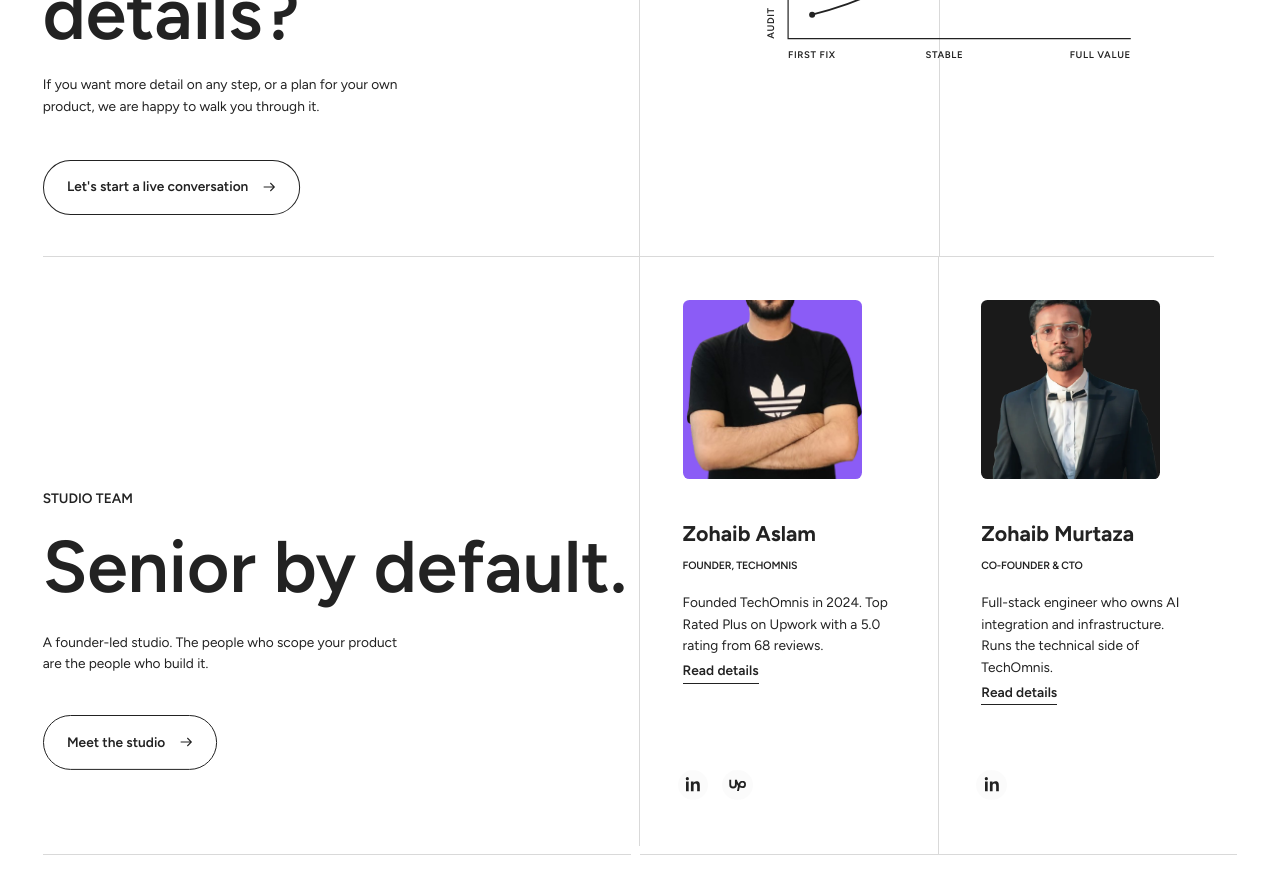
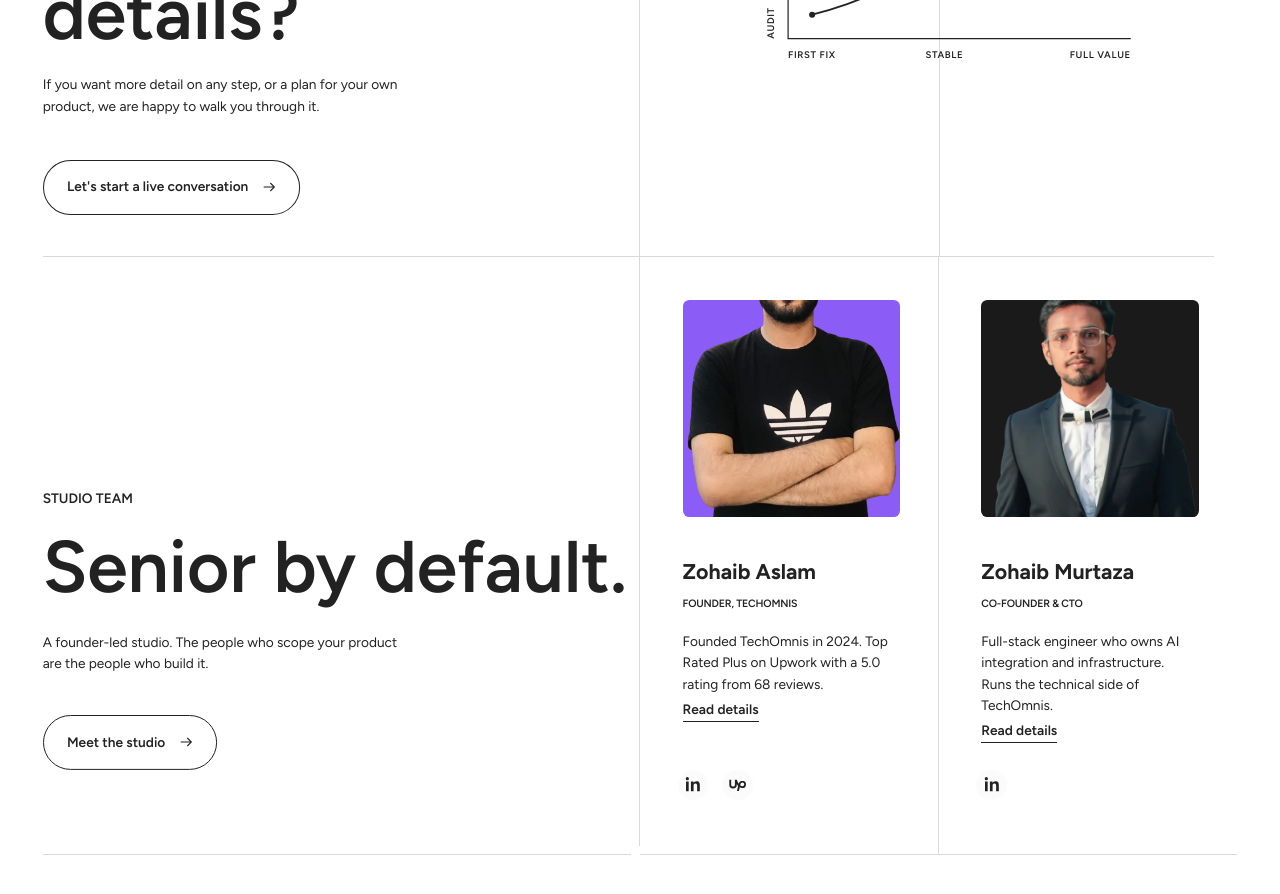
Before and after one commit to hafizzohaibaslam/techomnis-v3, a Next.js app: page /process in a window 1280 px wide. Shown: the part 6312-7206 px from the top of the page. Built offline with nearby package versions, Linux system fonts and the light colour scheme.

Commit message:
fix: increase team portrait size to 17rem to match UXIS scale
- .avatar: 14rem → 17rem (~323px at base font)
- .avatar-img: 14rem → 17rem
- Larger portraits better match UXIS Leadership Team reference
- Portraits now fill more of their column like UXIS

```diff
--- a/src/app/globals.css
+++ b/src/app/globals.css
@@ -237,8 +237,8 @@ html:not(.motion-off) .motion .bars i{animation:eq 1.1s ease-in-out infinite}
 .why-left p{max-width:29rem;margin-top:1.74rem}
 .why-left .btnw{margin-top:3.13rem}
 .profile{padding:3.33rem;display:flex;flex-direction:column;align-items:flex-start;height:46.67vw}
-.avatar{width:14rem;height:14rem;background:#EDEDEB;display:grid;place-items:center;font-size:3.5rem;font-weight:600;color:#6d6d6d;border-radius:.5rem}
-.avatar-img{width:14rem;height:14rem;border-radius:.5rem;overflow:hidden;flex-shrink:0}
+.avatar{width:17rem;height:17rem;background:#EDEDEB;display:grid;place-items:center;font-size:4rem;font-weight:600;color:#6d6d6d;border-radius:.5rem}
+.avatar-img{width:17rem;height:17rem;border-radius:.5rem;overflow:hidden;flex-shrink:0}
 .profile .nm{font-size:1.67rem;line-height:1.9rem;font-weight:700;margin-top:3.33rem}
 .profile .cap{margin-top:.95rem}
 .profile .bio{margin-top:1.5rem}
```
